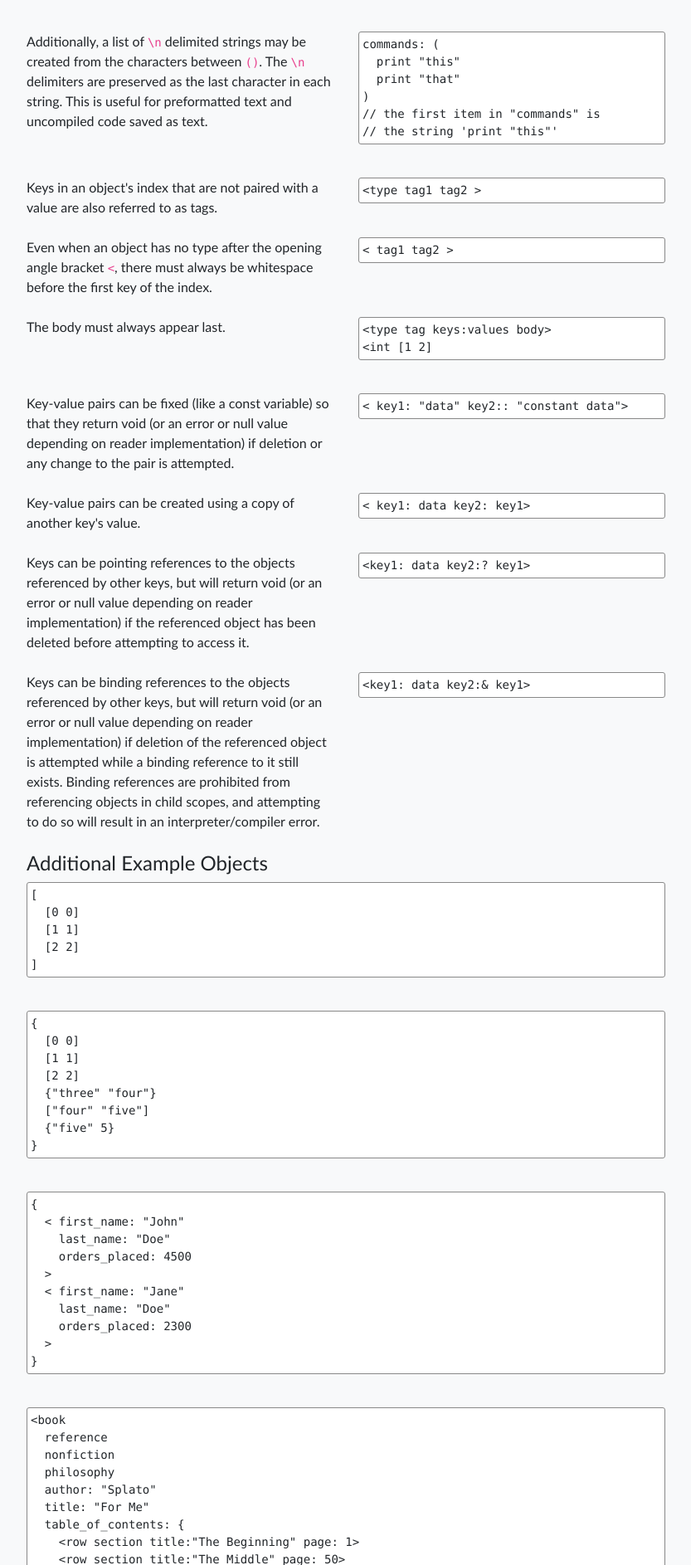
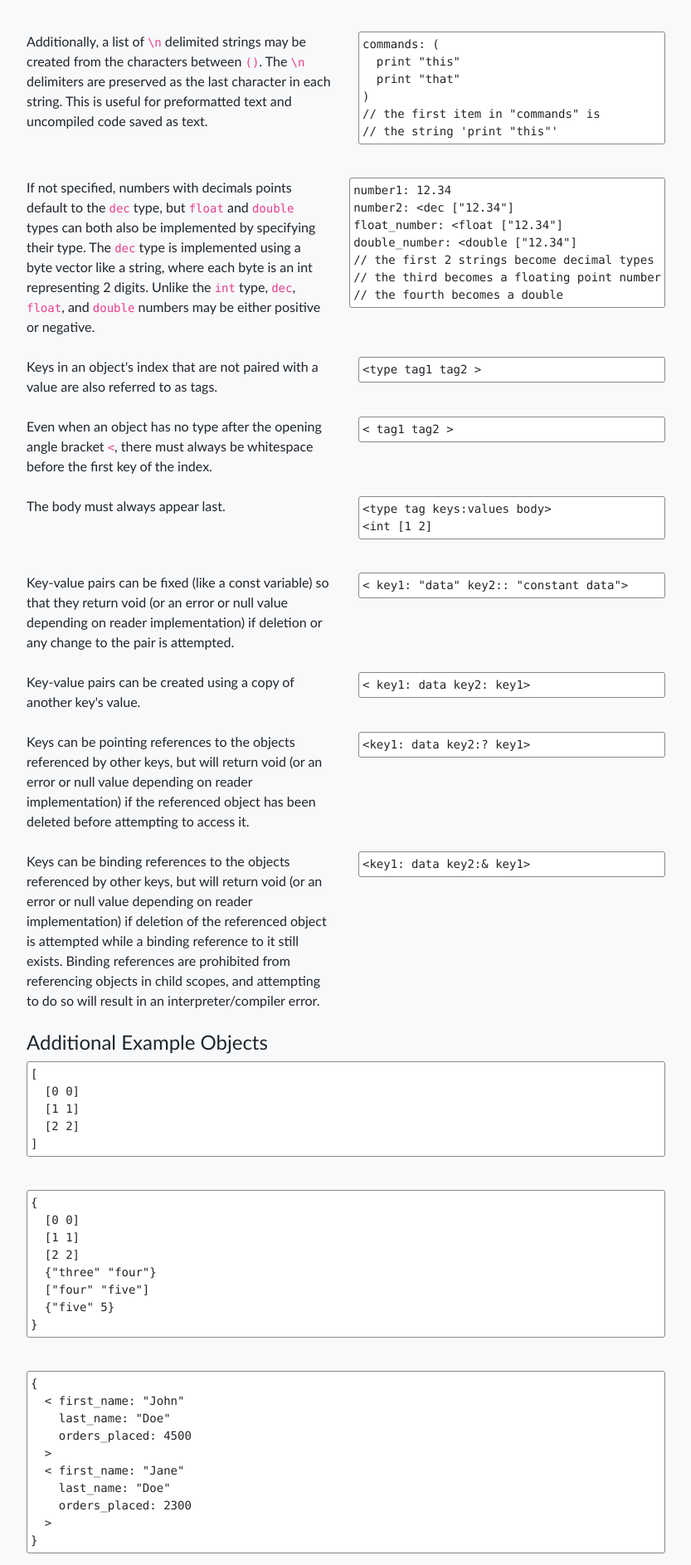
Before and after one commit to jkuzniarek/website-php, a PHP site: page /projects/EON/object_notation.php in a window 1280 px wide. Shown: the part 1459-3345 px from the top of the page at 83% size, without its empty margins (303-1136 px from the left). Run offline with PHP 8.4, Linux system fonts and the light colour scheme; data comes from the database, SQL or seed files in the repository.

Commit message:
added details about using number types

```diff
--- a/projects/EON/object_notation.php
+++ b/projects/EON/object_notation.php
@@ -197,6 +197,25 @@ unicode_string: <ustr ["string"]
 
 <div class="row">
   <div class="col">
+    If not specified, numbers with decimals points default to the <code>dec</code> type, but <code>float</code> and <code>double</code> types can both also be implemented by specifying their type.
+    The <code>dec</code> type is implemented using a byte vector like a string, where each byte is an int representing 2 digits.
+    Unlike the <code>int</code> type, <code>dec</code>, <code>float</code>, and <code>double</code> numbers may be either positive or negative.
+  </div>
+  <div class="col">
+<pre class="code"><code><?=htmlspecialchars('number1: 12.34
+number2: <dec ["12.34"]
+float_number: <float ["12.34"]
+double_number: <double ["12.34"]
+// the first 2 strings become decimal types
+// the third becomes a floating point number
+// the fourth becomes a double')?></code></pre>
+    </code>
+  </div>
+</div>
+<br>
+
+<div class="row">
+  <div class="col">
     Keys in an object's index that are not paired with a value are also referred to as tags.
   </div>
   <div class="col">
```
